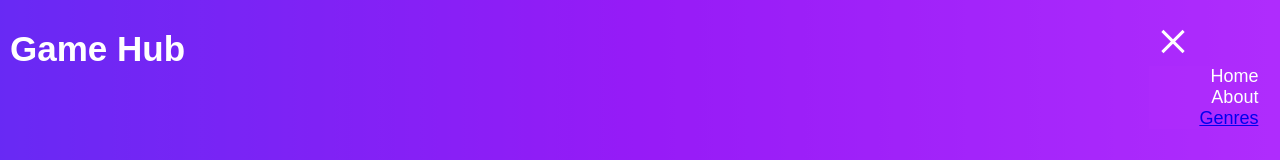
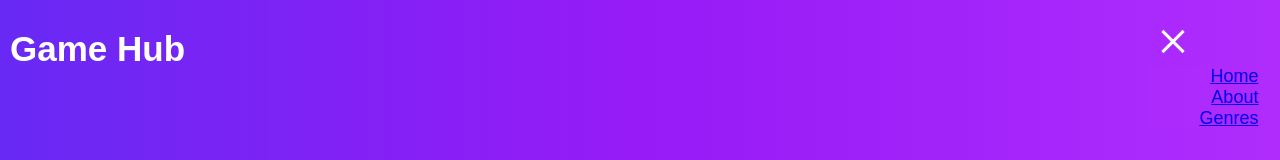
Before and after one commit to jbourke16/game-hub, a React (Create React App) app: page /App.jsx in a window 1280 px wide. Both pictures are taken after a click on the button 1173 px from the left and 42 px from the top of the page. Shown: the top 160 px of the page. Built offline with nearby package versions, Linux system fonts and the light colour scheme; no server answers; a web font is replaced by a local one.

Commit message:
Working Navs

```diff
--- a/src/App.css
+++ b/src/App.css
@@ -18,6 +18,10 @@ nav {
   font-size: 18px;
   padding: 0px 10px;
   background-color: rgba(176,45,253,.5);
+}
+
+.navlink li {
+  color: white;
 }
 
 .nav-bar ul li {
--- a/src/Nav.jsx
+++ b/src/Nav.jsx
@@ -14,10 +14,9 @@ function Nav() {
           {isOpen === true ?
 
           (<nav><ul>
-            <li>Home<Link to={'/'} Home /></li>
-            <li>About<Link to={'/About'} About /></li>
-            {/* <li>Genres<Link to={'/Genres'} Genres /></li> */}
-           <li><Link to= "/Genres"> Genres </Link></li>
+            <li className="navlink"><Link to= "/"> Home </Link></li>
+            <li className="navlink"><Link to= "/about"> About </Link></li>
+            <li className="navlink"><Link to= "/genres"> Genres </Link></li>
           </ul></nav>)
           :
           (<div></div>)}
```
